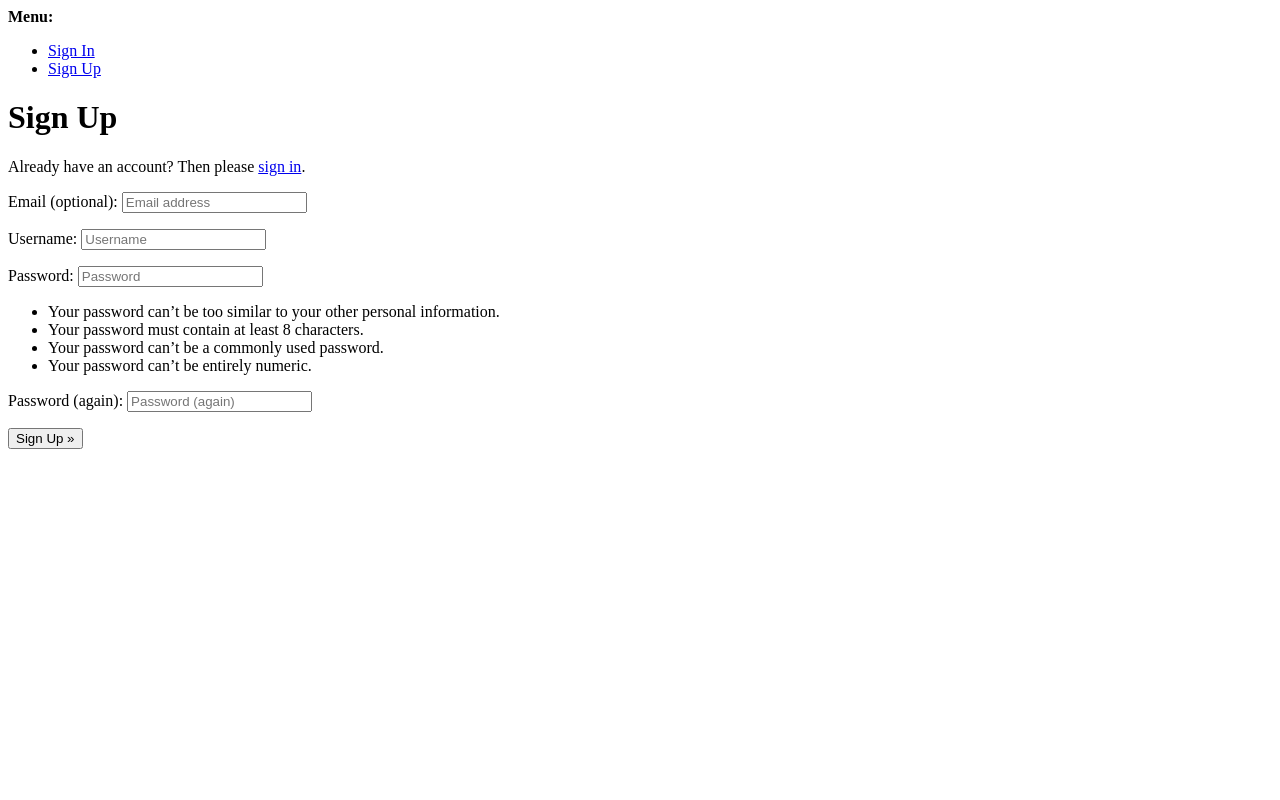
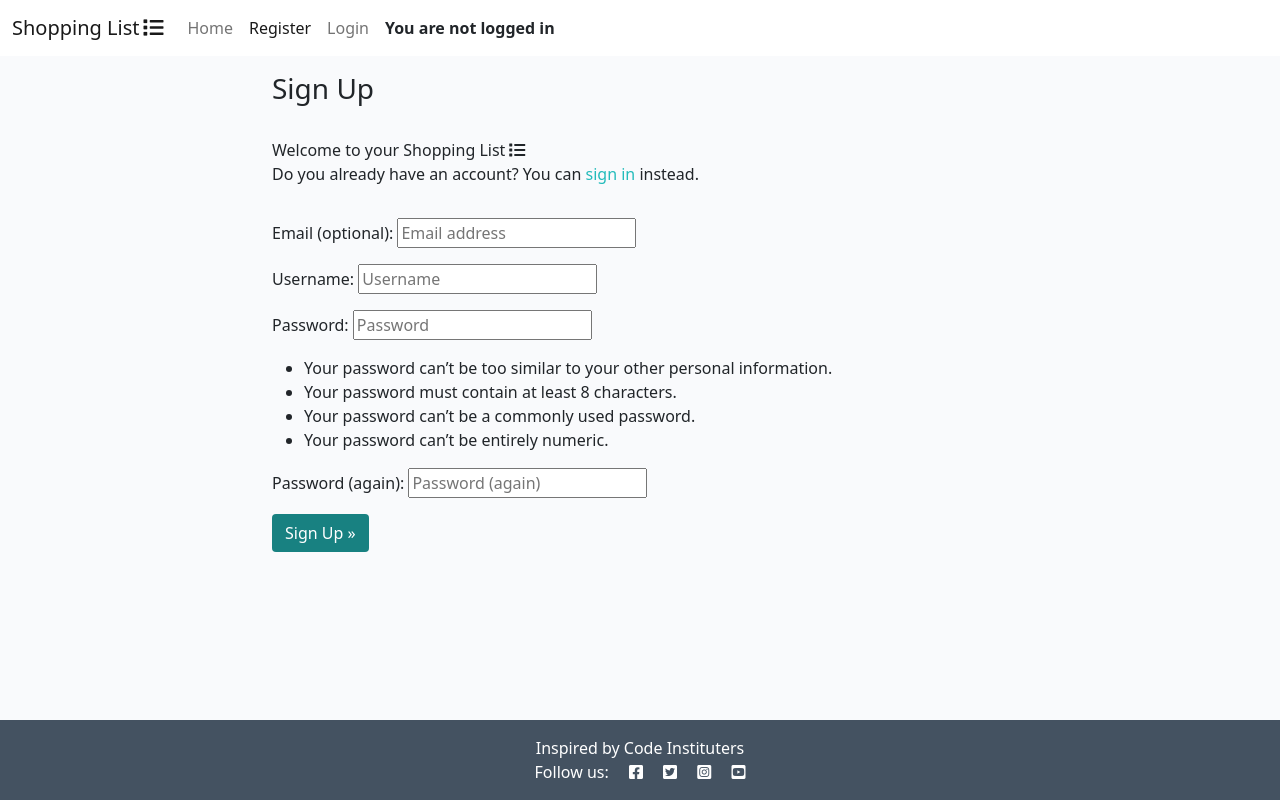
Before and after one commit to SimonCzEdu/ShoppingList, a Django app: page /accounts/signup/ in a window 1280 px wide. Run offline with Django 4.2, Linux system fonts and the light colour scheme.

Commit message:
Style login and signup htmls

```diff
--- a/static/css/style.css
+++ b/static/css/style.css
@@ -160,3 +160,13 @@ body {
 .approval {
     color: rgb(222, 146, 168);
 }
+
+.login-status {
+    margin: 0;
+    padding: .5rem 1rem 0rem 0.5rem;
+    font-weight: 700;
+}
+
+.welcome-message {
+    margin: 0;
+}
--- a/templates/account/signup.html
+++ b/templates/account/signup.html
@@ -1,21 +1,35 @@
-{% extends "account/base.html" %}
+{% extends "base.html" %}
 
 {% load i18n %}
 
 {% block head_title %}{% trans "Signup" %}{% endblock head_title %}
 
 {% block content %}
-<h1>{% trans "Sign Up" %}</h1>
+<div class="container">
+  <div class="row">
+    <div class="col-md-8 mt-3 offset-md-2">
+      <h3>{% trans "Sign Up" %}</h3>
+      <br>
+      <p class="welcome-message">{% blocktrans %}Welcome to your Shopping List<i
+          class="fas fa-list ms-1"></i></p>
+      </span>Do you already have an account? You can <a href="{{ login_url }}" class="link">sign in</a>
+      instead.{% endblocktrans %}
+      </p>
+    </div>
+  </div>
 
-<p>{% blocktrans %}Already have an account? Then please <a href="{{ login_url }}">sign in</a>.{% endblocktrans %}</p>
-
+  <div class="row">
+    <div class="col-md-8 mt-3 offset-md-2">
       <form class="signup" id="signup_form" method="post" action="{% url 'account_signup' %}">
         {% csrf_token %}
         {{ form.as_p }}
         {% if redirect_field_value %}
         <input type="hidden" name="{{ redirect_field_name }}" value="{{ redirect_field_value }}" />
         {% endif %}
-  <button type="submit">{% trans "Sign Up" %} &raquo;</button>
+        <button class="btn btn-signup right" type="submit">{% trans "Sign Up" %} &raquo;</button>
       </form>
+    </div>
+  </div>
+</div>
 
 {% endblock content %}
--- a/templates/base.html
+++ b/templates/base.html
@@ -60,6 +60,12 @@
                             href="{% url 'account_login' %}">Login</a>
                     </li>
                     {% endif %}
+
+                    {% if user.is_authenticated %}
+                    <p class="text-center login-status">You are logged in as {{ user }}</p>
+                    {% else %}
+                    <p class="text-center login-status">You are not logged in</p>
+                    {% endif %}
                 </ul>
             </div>
         </div>
```
Also changed, not shown: templates/account/login.html (+4 -3 lines). Lines whose indentation alone changed are shown as unchanged.
